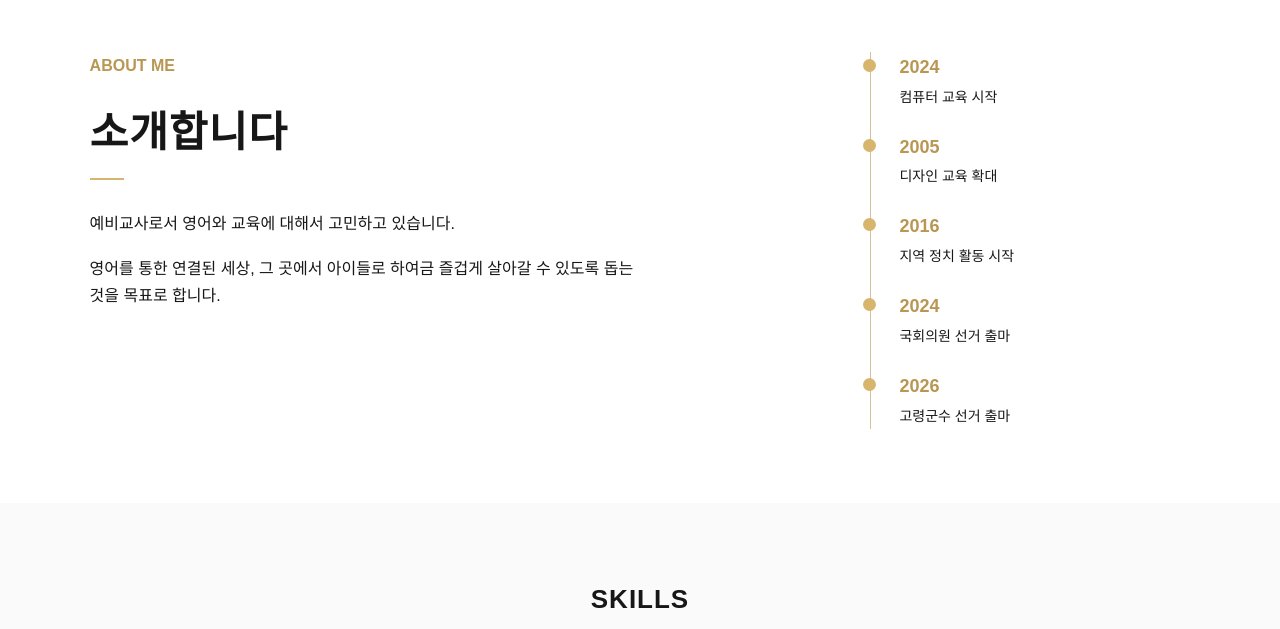
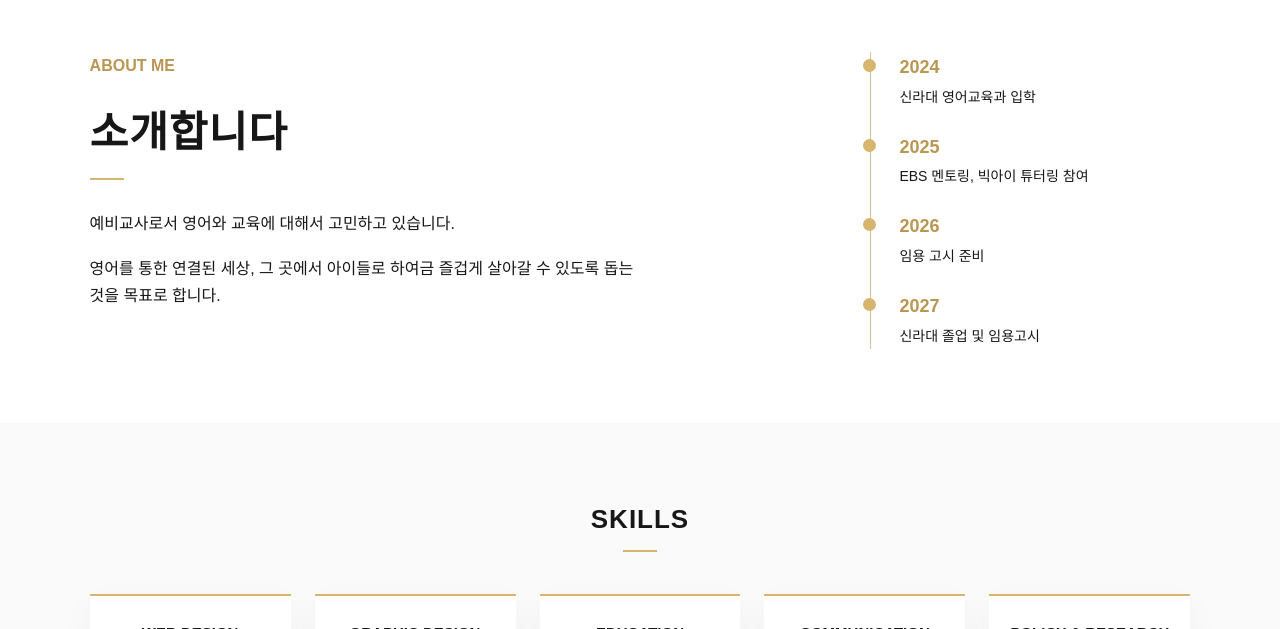
Before and after one commit to Leah-GayeonKim/0608_202425005, a plain HTML site: page index.html in a window 1280 px wide. Shown: the part 717-1346 px from the top of the page. Drawn offline with Linux system fonts and the light colour scheme.

Commit message:
어떤 내용 수정했는지 메모

```diff
--- a/index.html
+++ b/index.html
@@ -65,11 +65,10 @@
       </div>
 
       <div class="timeline">
-        <div><b>2024</b><span>컴퓨터 교육 시작</span></div>
-        <div><b>2005</b><span>디자인 교육 확대</span></div>
-        <div><b>2016</b><span>지역 정치 활동 시작</span></div>
-        <div><b>2024</b><span>국회의원 선거 출마</span></div>
-        <div><b>2026</b><span>고령군수 선거 출마</span></div>
+        <div><b>2024</b><span>신라대 영어교육과 입학</span></div>
+        <div><b>2025</b><span>EBS 멘토링, 빅아이 튜터링 참여</span></div>
+        <div><b>2026</b><span>임용 고시 준비</span></div>
+        <div><b>2027</b><span>신라대 졸업 및 임용고시</span></div>
       </div>
     </div>
   </section>
```
Also changed, not shown: images/hero.png.
